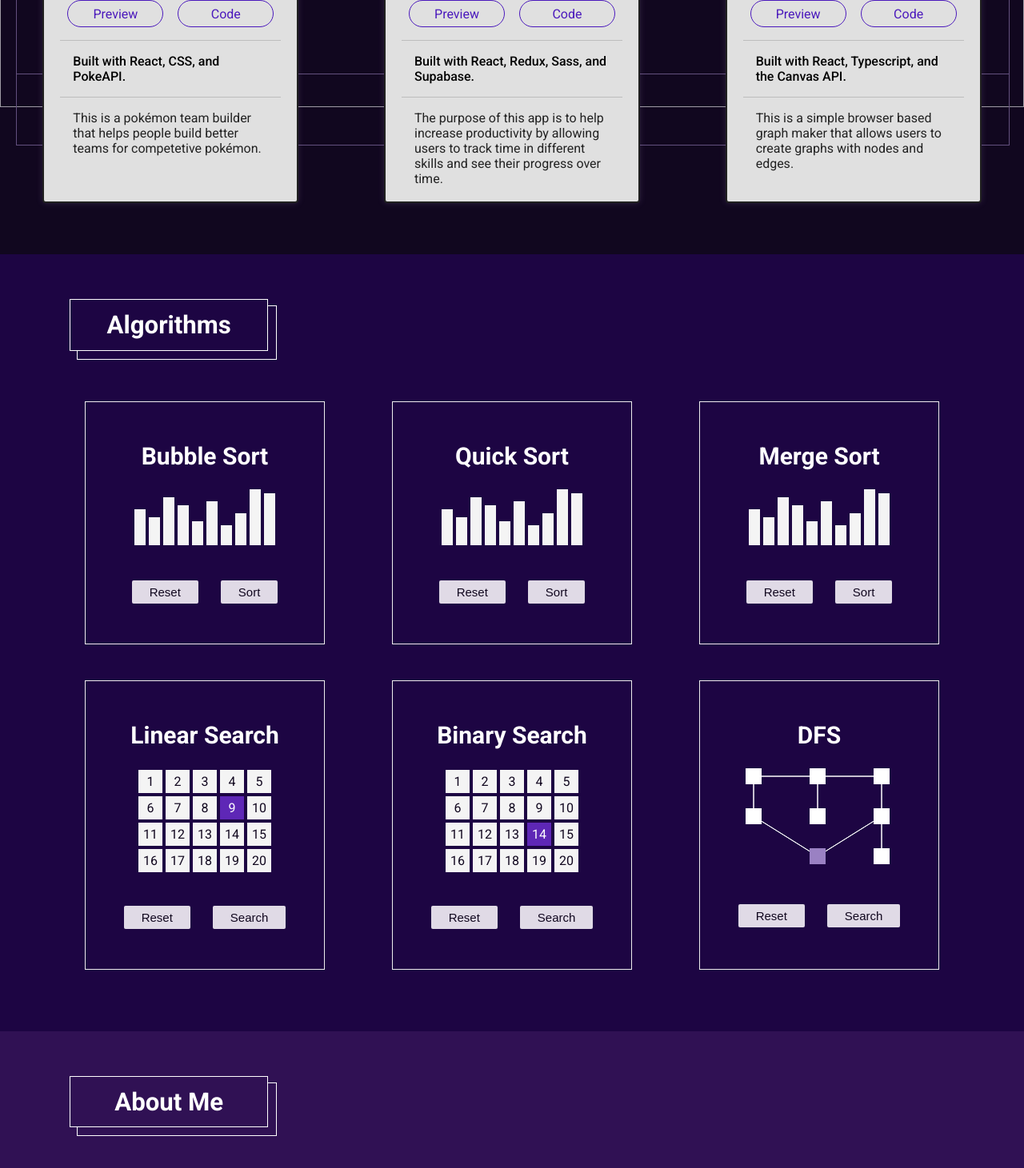
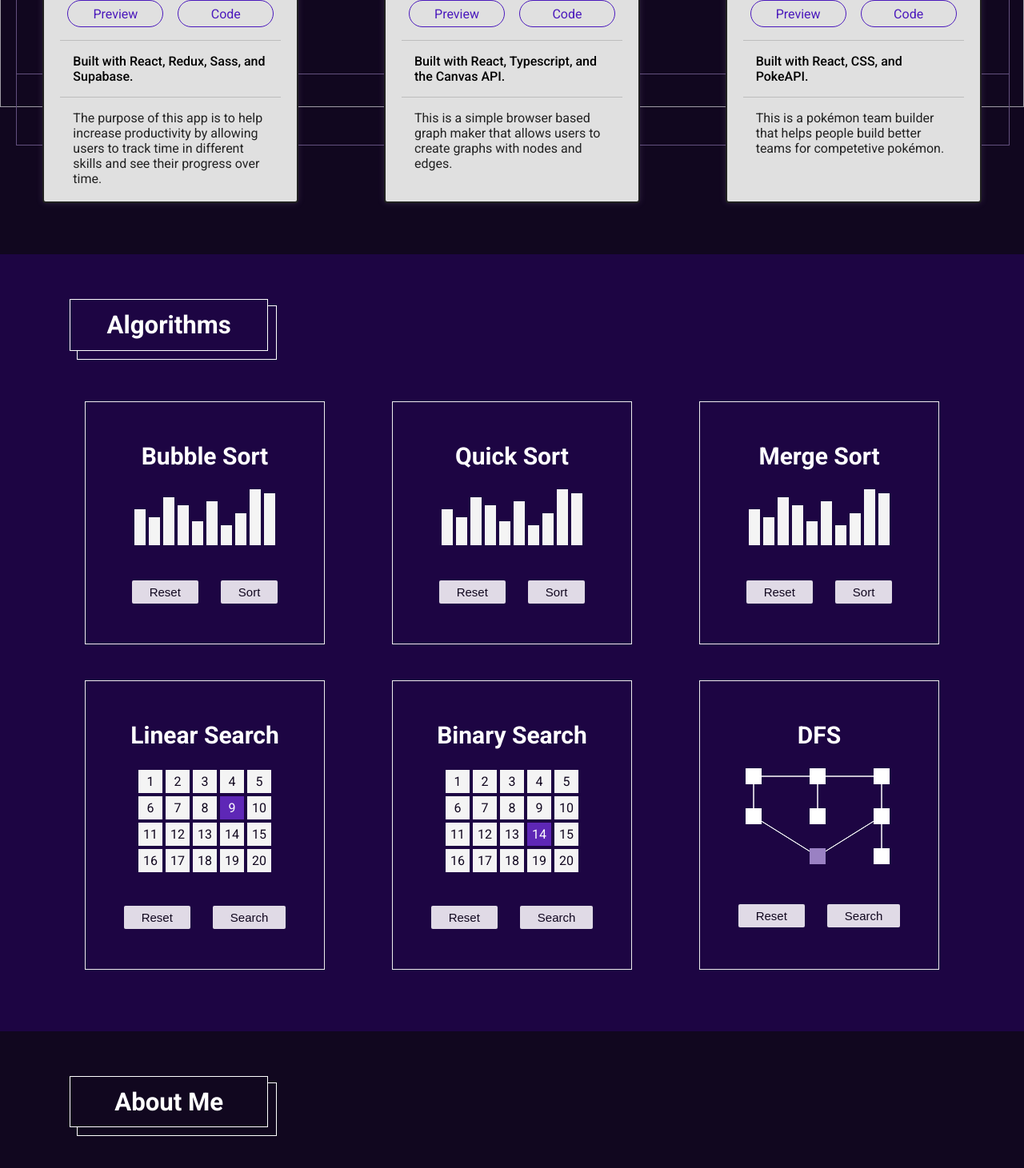
Before and after one commit to Ice-Cap/my-portfolio-website, a React (Create React App) app: page / in a window 1280 px wide. Shown: the part 1100-2561 px from the top of the page at 80% size. Built offline with nearby package versions, Linux system fonts and the light colour scheme.

Commit message:
update project order and styling

```diff
--- a/src/components/PersonalProjects.js
+++ b/src/components/PersonalProjects.js
@@ -9,14 +9,6 @@ function PersonalProjects() {
             </div>
             <div className="background-design"></div>
             <div className="projects-container">
-                <ProjectCard
-                    title={'Poké Team Builder'}
-                    shortDescription={'A Pokémon team builder'}
-                    previewLink={'https://poketeambuilder.io/'}
-                    codeLink={'https://github.com/Ice-Cap/poke-team-builder'}
-                    technologiesUsed={'Built with React, CSS, and PokeAPI.'}
-                    fullDescription={'This is a pokémon team builder that helps people build better teams for competetive pokémon.'}
-                />
                 <ProjectCard
                     title={'Level Up'}
                     shortDescription={'A browser based productivity app'}
@@ -33,6 +25,14 @@ function PersonalProjects() {
                     technologiesUsed={'Built with React, Typescript, and the Canvas API.'}
                     fullDescription={'This is a simple browser based graph maker that allows users to create graphs with nodes and edges.'}
                 />
+                <ProjectCard
+                    title={'Poké Team Builder'}
+                    shortDescription={'A Pokémon team builder'}
+                    previewLink={'https://poketeambuilder.io/'}
+                    codeLink={'https://github.com/Ice-Cap/poke-team-builder'}
+                    technologiesUsed={'Built with React, CSS, and PokeAPI.'}
+                    fullDescription={'This is a pokémon team builder that helps people build better teams for competetive pokémon.'}
+                />
             </div>
         </section>
     );
--- a/src/scss/components/_about.scss
+++ b/src/scss/components/_about.scss
@@ -1,13 +1,13 @@
 #about {
     padding: 2rem 0;
-    background-color: #301154;
+    background-color: $primary-color-300;
 
     .section-heading {
         h2 {
             &::after {
                 content: 'About Me';
                 position: absolute;
-                background-color: #301154;
+                background-color: $primary-color-300;
             }
         }
     }
--- a/src/scss/components/_personal-projects.scss
+++ b/src/scss/components/_personal-projects.scss
@@ -20,18 +20,19 @@
         }
 
         .project-card:first-child .thumbnail {
-            background: url('../../images/poketeambuilder-screenshot.png');
+            background: url('../../images/level-up-live.png');
             @include thumbnail-styles;
         }
 
         .project-card:nth-child(2) .thumbnail {
-            background: url('../../images/level-up-live.png');
+            background: url('../../images/graphmaker-screenshot.png');
             @include thumbnail-styles;
         }
 
         .project-card:last-child .thumbnail {
-            background: url('../../images/graphmaker-screenshot.png');
+            background: url('../../images/poketeambuilder-screenshot.png');
             @include thumbnail-styles;
+
         }
     }
 }
```
